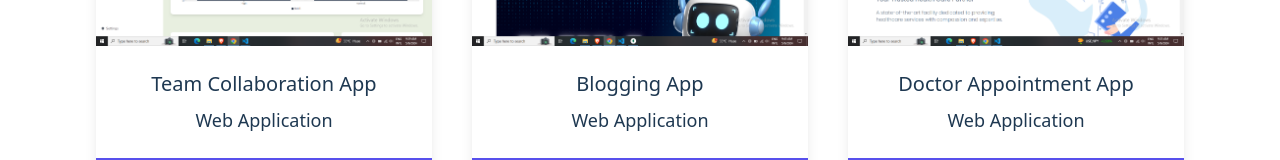
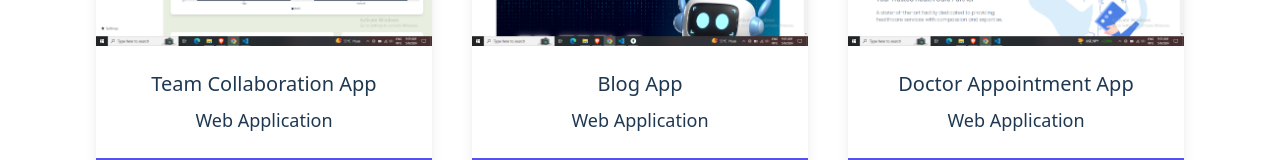
Before and after one commit to umaramjad345/Portfolio_App, a React (Vite) app: page /projects in a window 1280 px wide. Shown: the part 556-716 px from the top of the page. Built offline with nearby package versions, Linux system fonts and the light colour scheme.

Commit message:
this is a new commit

```diff
--- a/src/data/projects.js
+++ b/src/data/projects.js
@@ -8,7 +8,7 @@ export const projectsData = [
   },
   {
     id: 2,
-    title: "Blogging App",
+    title: "Blog App",
     category: "Web Application",
     img: "/Project-2.png",
     sourceCode: "https://github.com/umaramjad345/MERN_Blog_App",
```
